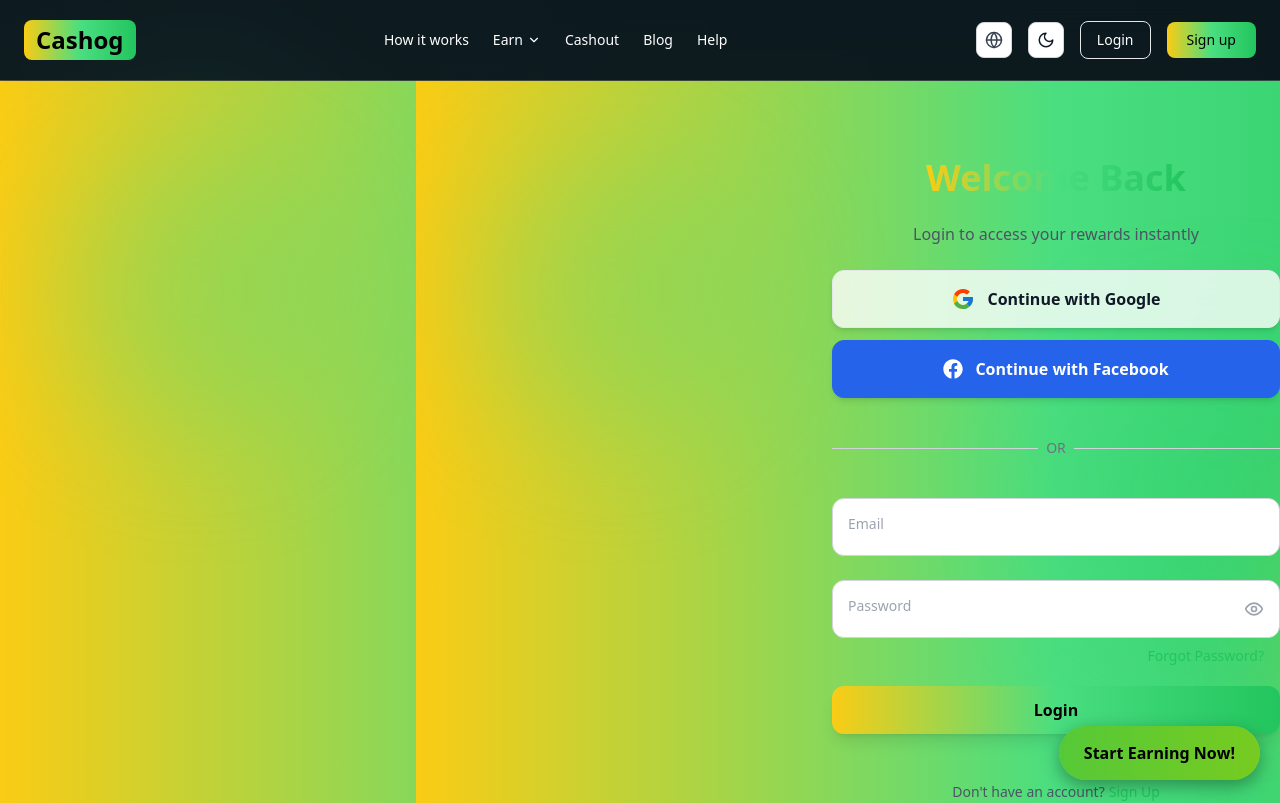
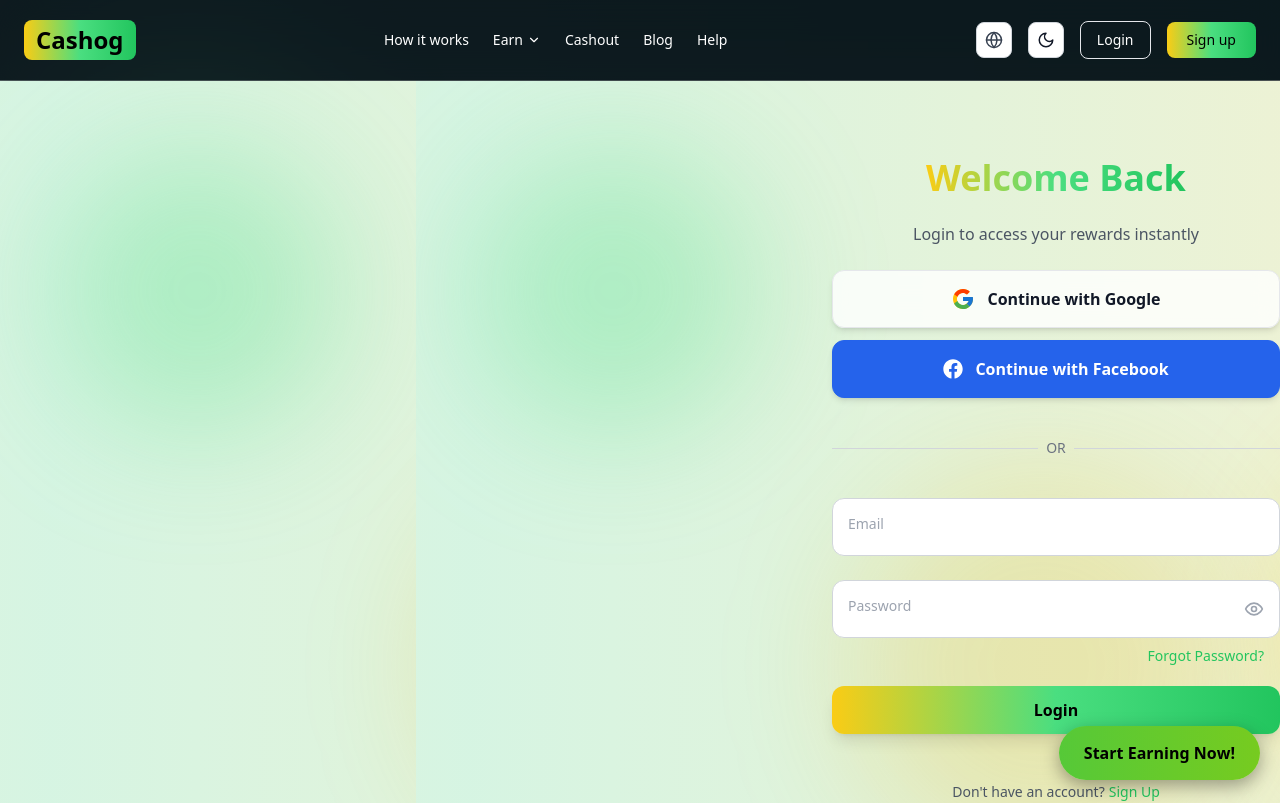
Before and after one commit to tool63/cashin, a Next.js app: page /login in a window 1280 px wide. Shown: the top 803 px of the page. Built offline with nearby package versions, Linux system fonts and the light colour scheme.

Commit message:
Update layout.tsx

```diff
--- a/app/(auth)/layout.tsx
+++ b/app/(auth)/layout.tsx
@@ -4,14 +4,15 @@ import { ReactNode } from "react";
 
 export default function AuthLayout({ children }: { children: ReactNode }) {
   return (
-    <div className="relative w-screen min-h-screen bg-gradient-to-r from-yellow-400 via-green-400 to-green-500 overflow-hidden flex items-center justify-center px-4">
+    <div className="relative w-screen min-h-screen bg-gray-50 dark:bg-[#070A14] overflow-auto flex items-center justify-center px-4 sm:px-6">
 
       {/* ============================
-          Soft Floating Shapes
+          Animated Gradient Background Layers
       ============================ */}
+      <div className="absolute inset-0 animate-gradient bg-gradient-to-r from-yellow-400 via-green-400 to-yellow-400 opacity-20 dark:opacity-10"></div>
       <div className="absolute w-72 h-72 bg-green-400/30 rounded-full blur-3xl animate-float top-20 left-10"></div>
       <div className="absolute w-96 h-96 bg-yellow-400/30 rounded-full blur-3xl animate-float animation-delay-2000 bottom-10 right-10"></div>
-      <div className="absolute w-80 h-80 bg-green-500/20 rounded-full blur-3xl animate-float animation-delay-4000 top-1/3 right-1/4"></div>
+      <div className="absolute w-96 h-96 bg-yellow-500/20 rounded-full blur-3xl animate-float animation-delay-4000 top-1/2 left-1/3"></div>
 
       {/* ============================
           Centered Auth Card
```
